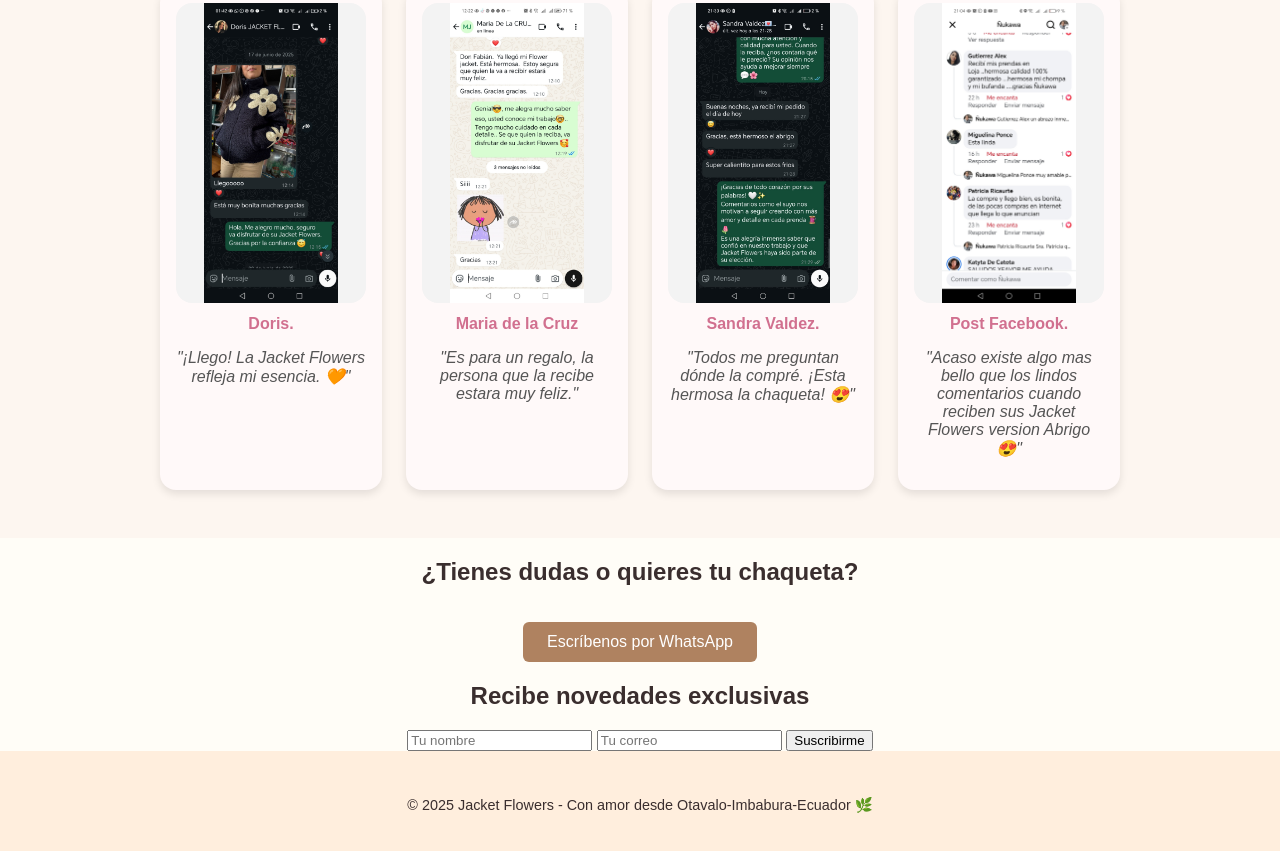
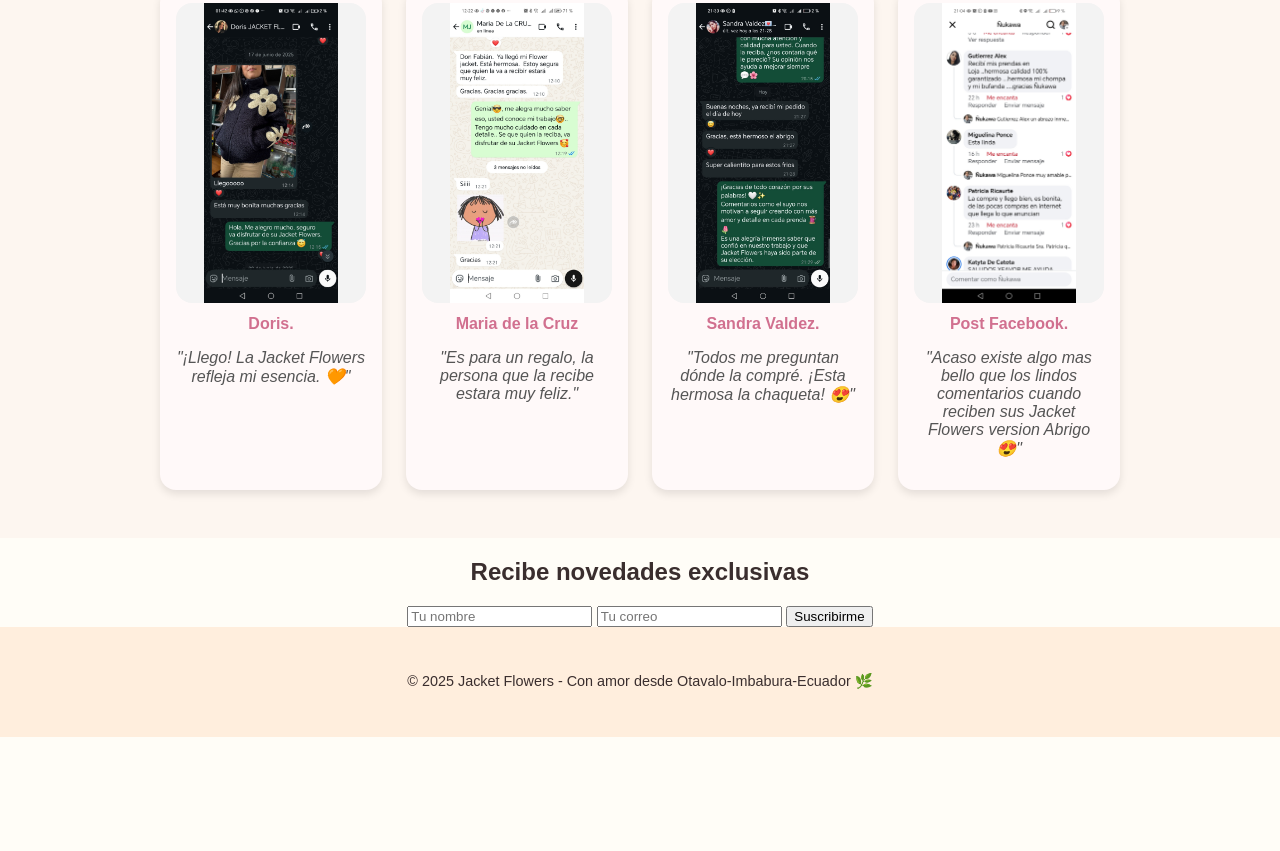
Before and after one commit to fabbytex1987/LandingPage, a plain HTML site: page index.html in a window 1280 px wide. Shown: the part 1568-2419 px from the top of the page. After the commit the page ends 2305 px from the top, so only its background shows below. Drawn offline with Linux system fonts and the light colour scheme.

Commit message:
Update index.html

```diff
--- a/index.html
+++ b/index.html
@@ -7,7 +7,7 @@
   <link rel="stylesheet" href="styles.css" />
 
   <!-- Google Analytics 4 -->
-  <script async src="https://www.googletagmanager.com/gtag/js?id=G-EKL0NZ9LVN"></script>
+  <script async src="https://www.googletagmanager.com/gtag/js?id=G-QE5BRPJKCV"></script>
   <script>
     window.dataLayer = window.dataLayer || [];
     function gtag(){dataLayer.push(arguments);}
@@ -129,13 +129,7 @@
       </div>
     </section>
 
-    <!-- WhatsApp -->
-    <section class="contacto">
-      <h2>¿Tienes dudas o quieres tu chaqueta?</h2>
-      <a href="https://wa.me/593XXXXXXXXX?text=Hola!%20Quiero%20más%20info%20sobre%20las%20chaquetas"
-         class="boton"
-         onclick="trackWhatsappClick()">Escríbenos por WhatsApp</a>
-    </section>
+
 
     <!-- Formulario (opcional) -->
     <section class="formulario">
```
